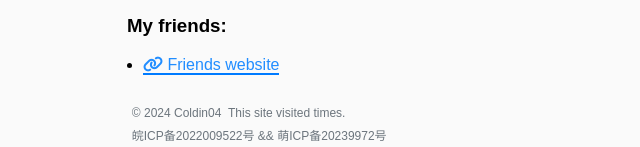
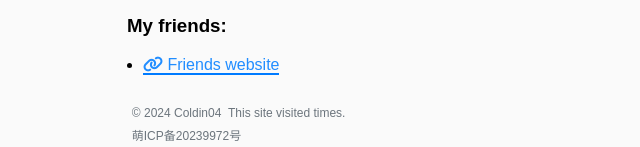
Before and after one commit to Coldin04/MyWebsite, a plain HTML site: page index.html in a window 1280 px wide. Shown: the part 653-800 px from the top of the page, without its empty margins (1-641 px from the left). Drawn offline with Linux system fonts and the light colour scheme; some packages are replaced by stand-ins of ours; a script that the page names is missing.

Commit message:
更新 index.html

```diff
--- a/index.html
+++ b/index.html
@@ -51,7 +51,6 @@
 
         <div class="footer-div">
             <p>© 2024 Coldin04 &nbsp;<span id="busuanzi_container_site_pv">This site visited <span id="busuanzi_value_site_pv"></span> times.</span></p>
-            <a href="https://beian.miit.gov.cn/" style="text-decoration: none; " class="mdui-text-color-theme-700">皖ICP备2022009522号</a> &&
             <a href="https://icp.gov.moe/?keyword=20239972" style="text-decoration: none; " class="mdui-text-color-theme-700">萌ICP备20239972号</a>
         </div>
     </div>
```
